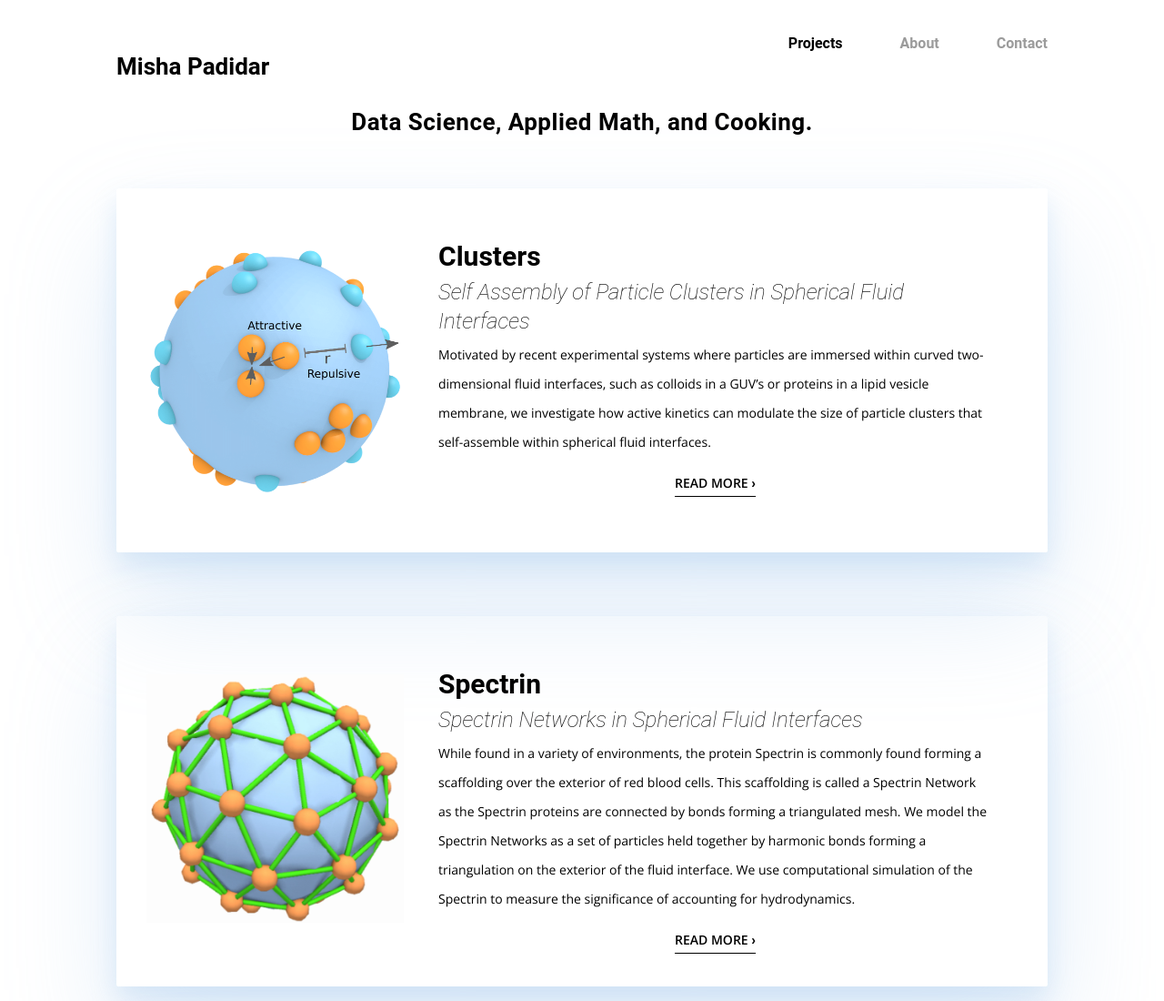
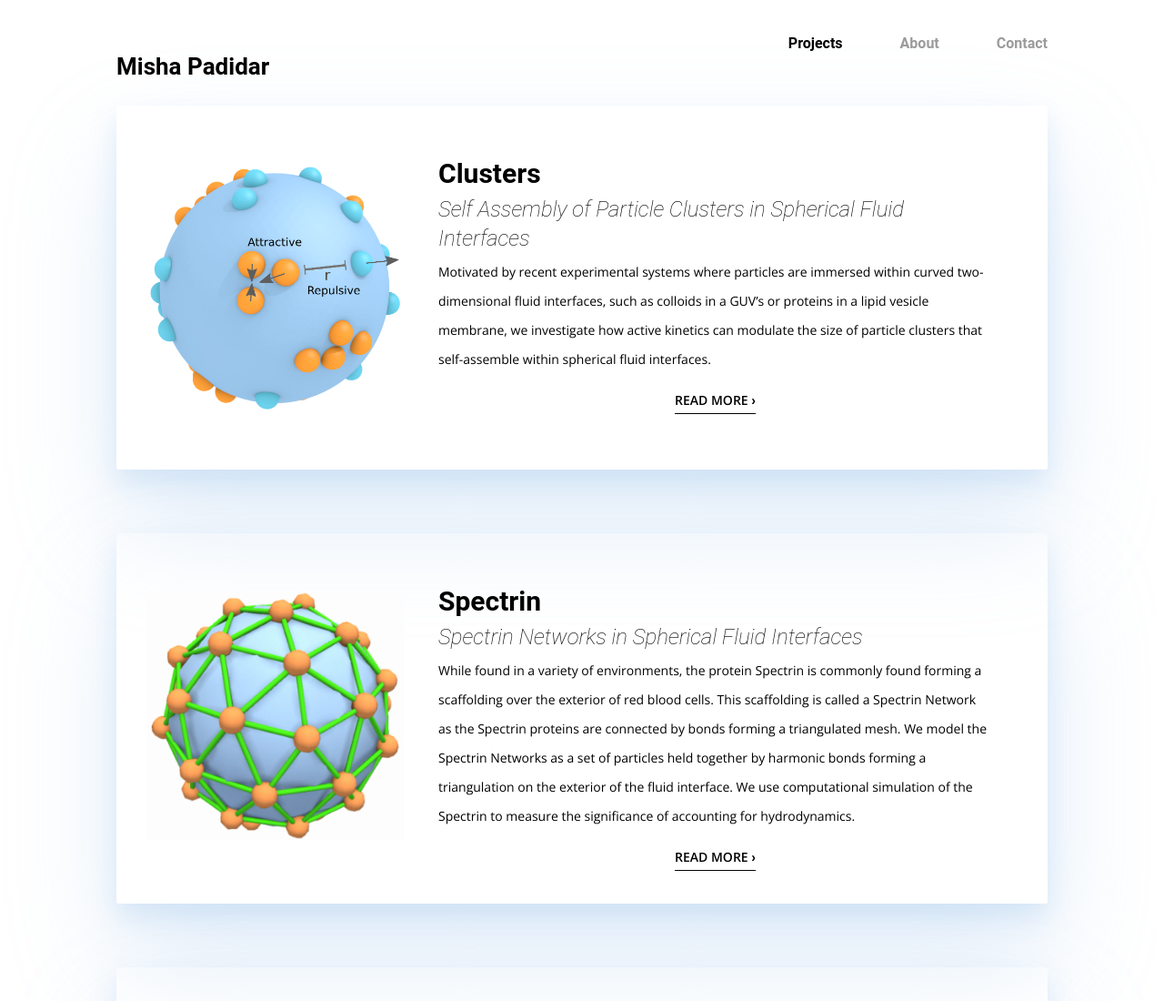
Before and after one commit to mishapadidar/mishapadidar.github.io, a plain HTML site: page index.html in a window 1280 px wide. Shown: the top 1100 px of the page at 91% size. Drawn offline with nearby package versions, Linux system fonts and the light colour scheme; some packages are replaced by stand-ins of ours.

Commit message:
Removed catch phrase

```diff
--- a/index.html
+++ b/index.html
@@ -22,13 +22,6 @@
           <li id="stupid"><a href="./about.html">About</a></li>
           <li><a href="mailto:mishapadidar14@gmail.com?subject=Important Mail From Website">Contact</a></li>
         </ul>
-      </div>
-    </div>
-    <div class="twelve columns">
-      <div id="catchPhrase" class="catchPhrase">
-        <h3 >
-          Data Science, Applied Math, and Cooking.
-        </h3>
       </div>
     </div>
     <div id="clusters" class="card-vertical">
```
